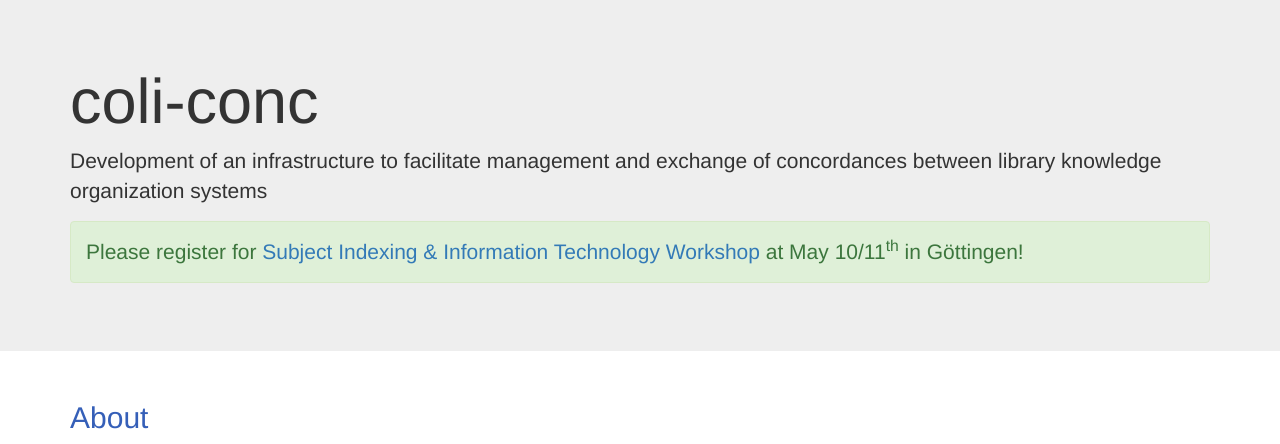
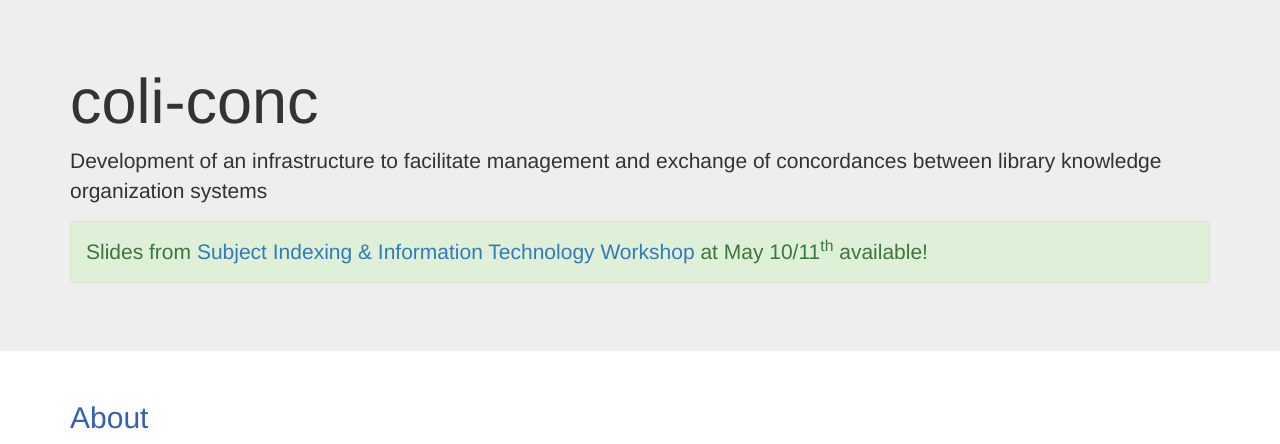
Before and after one commit to gbv/coli-conc.gbv.de, a PHP site: page / in a window 1280 px wide. Shown: the part 51-495 px from the top of the page. Run offline with PHP 8.4, Linux system fonts and the light colour scheme; data that the repository does not hold is empty.

```diff
--- a/index.php
+++ b/index.php
@@ -14,9 +14,9 @@ include 'header.php';
         </p>
 		  <div class="alert alert-success" role="alert">
 			 <p>
-               Please register for
+               Slides from
 			   <a href="https://si-it-workshop.gbv.de/">Subject Indexing & Information Technology Workshop</a>
-			   at May 10/11<sup>th</sup> in Göttingen!
+			   at May 10/11<sup>th</sup> available!
 			 </p>
 
 		  </div>
```
